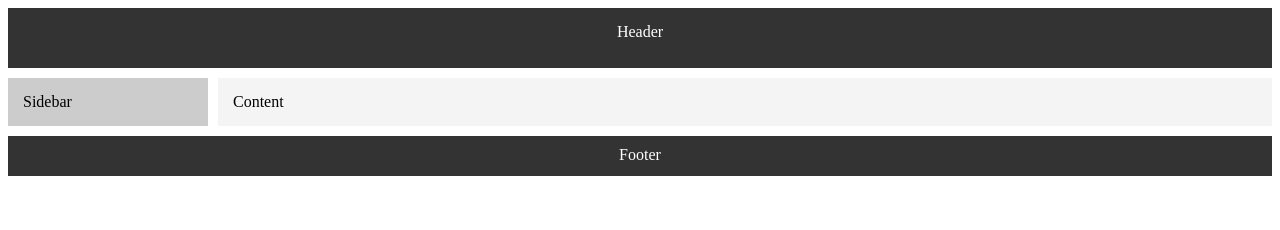
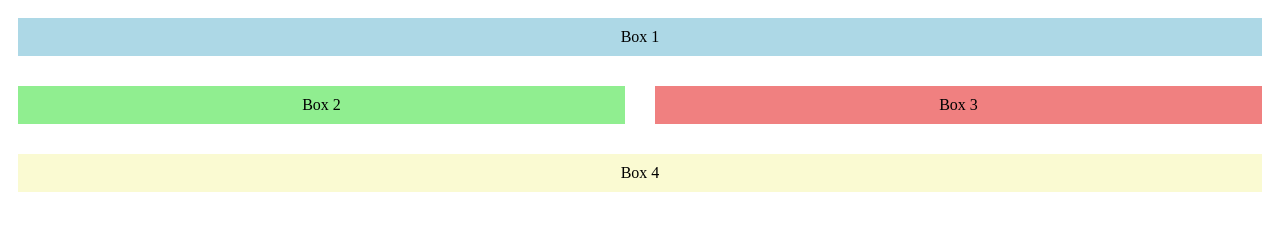
Before and after one commit to CapelariPedro/Curso_HTML_CSS_JavaScript, a plain HTML site: page Scripts/Aula03/index.html in a window 1280 px wide. Drawn offline with Linux system fonts and the light colour scheme.

Commit message:
26/04/2025

```diff
--- /dev/null
+++ b/Scripts/Aula03/FlexBox/index.css
@@ -0,0 +1,44 @@
+.main-container{
+    display: flex;
+    flex-direction: column;
+}
+
+.container{
+    flex: 1;
+    display: flex;
+    margin: 10px;
+}
+
+.box{
+    padding: 10px;
+    margin: 10px;
+    flex: 1;
+    border: 1px solid purple;
+    background-color:  rgb(175, 18, 175);
+}
+
+#top-container{
+    border: 2px solid red;
+    background-color: orange;
+}
+
+#box1, #box2{
+    flex: 1;
+    text-align: center;
+}
+
+#middle-container{
+    justify-content: center;
+    border: 2px lightblue;
+    background-color: aqua;
+}
+
+#box3{
+    text-align: center;
+    width: 100px;
+    height: 100px;
+}
+
+#bottom-container{
+    flex: 2;
+}
--- a/Scripts/Aula03/index.html
+++ b/Scripts/Aula03/index.html
@@ -5,48 +5,46 @@
     <meta name="viewport" content="width=device-width, initial-scale=1.0">
     <title>Layout com CSS Grid</title>
     <style>
-        .container {
+        .container{
             display: grid;
             grid-template-areas:
-                "header header"
-                "sidebar content"
-                "footer footer";
-            grid-template-columns: 200px 1fr;
-            grid-template-rows: 60px auto 40px;
+                "box1 box1"
+                "box2 box3"
+                "box4 box4";
             gap: 10px;
         }
-        header {
-            grid-area: header;
-            background: #333;
-            color: white;
+
+        .box{
+            padding: 10px;
+            margin: 10px;
             text-align: center;
-            padding: 15px;
+            font-size: 16px;
         }
-        aside {
-            grid-area: sidebar;
-            background: #ccc;
-            padding: 15px;
+
+        #box1{
+            grid-area: box1;
+            background-color: lightblue;
         }
-        main {
-            grid-area: content;
-            background: #f4f4f4;
-            padding: 15px;
+        #box2{
+            grid-area: box2;
+            background-color: lightgreen;
         }
-        footer {
-            grid-area: footer;
-            background: #333;
-            color: white;
-            text-align: center;
-            padding: 10px;
+        #box3{
+            grid-area: box3;
+            background-color: lightcoral;
+        }
+        #box4{
+            grid-area: box4;
+            background-color: lightgoldenrodyellow;
         }
     </style>
 </head>
 <body>
     <div class="container">
-        <header>Header</header>
-        <aside>Sidebar</aside>
-        <main>Content</main>
-        <footer>Footer</footer>
+        <div class="box" id="box1">Box 1</div>
+        <div class="box" id="box2">Box 2</div>
+        <div class="box" id="box3">Box 3</div>
+        <div class="box" id="box4">Box 4</div>
     </div>
 </body>
 </html>
```
Also changed, not shown: Scripts/Aula03/FlexBox/index.html (added, +31 -0 lines), Scripts/Aula03/index2.html (added, +53 -0 lines).
